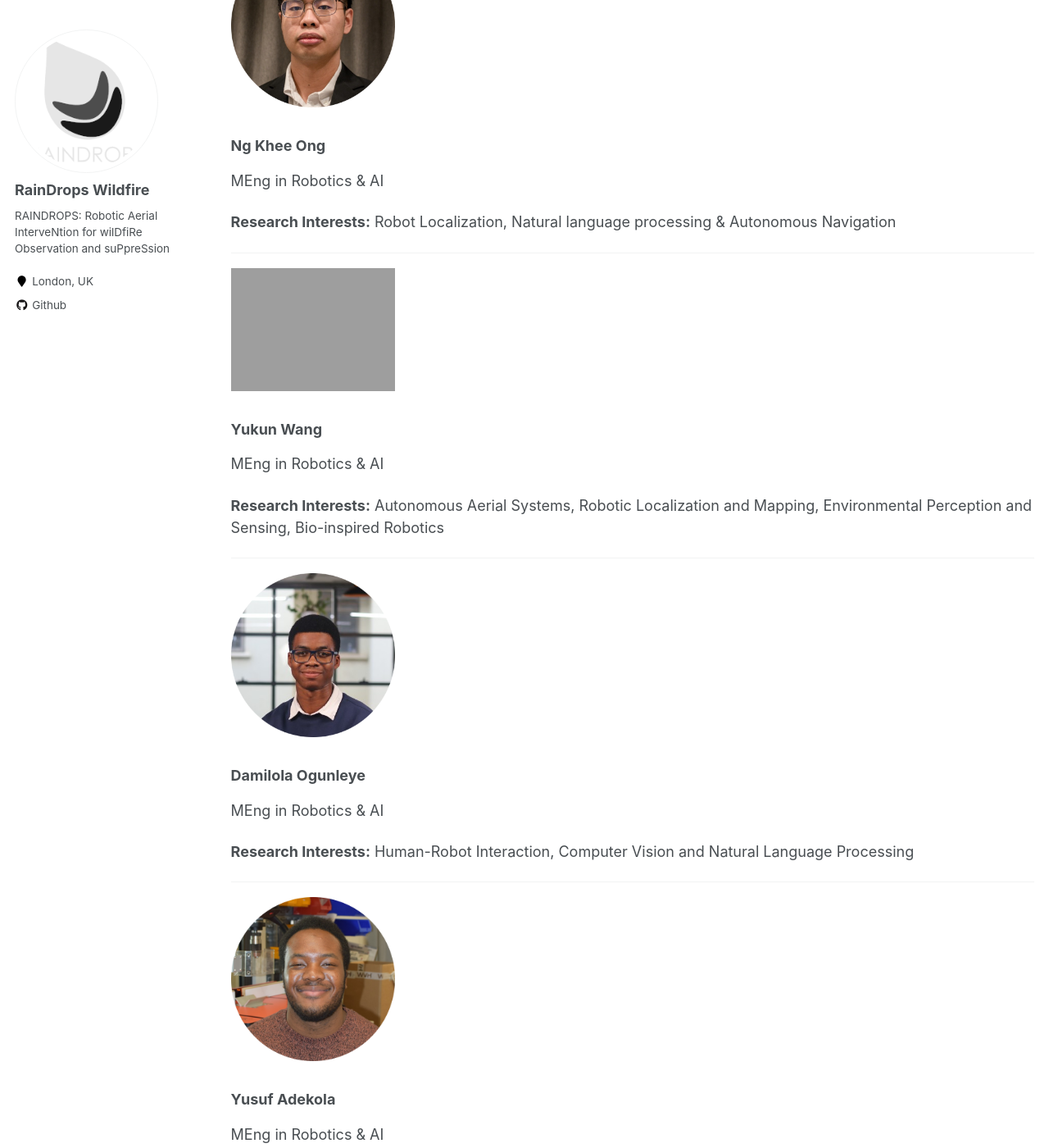
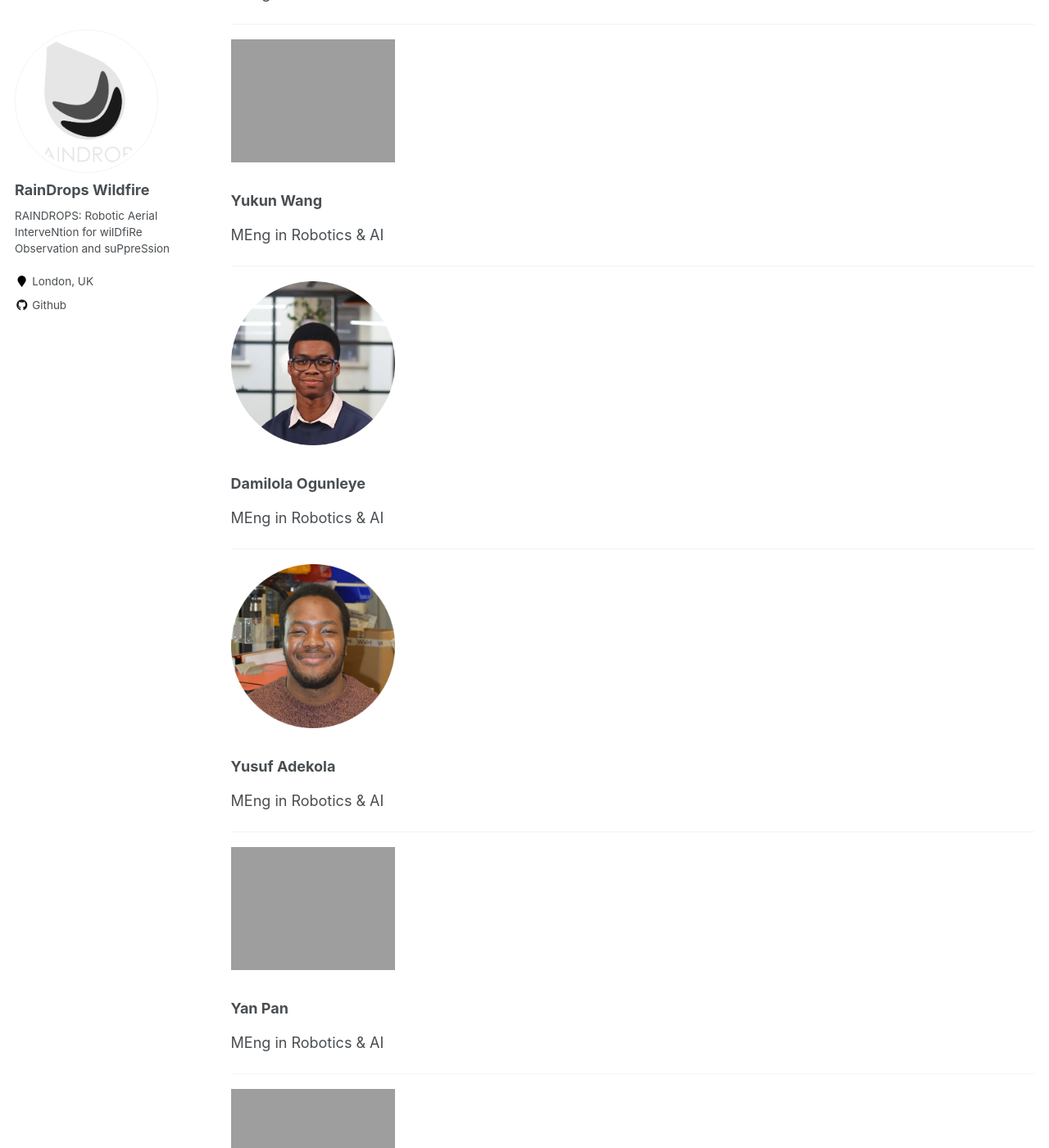
Before and after one commit to rpl-as-ucl/raindrops-wildfire, a Jekyll site: the page built from _pages/people.md, in a window 1280 px wide and 1400 px high, scrolled down 1743 px. Shown: the whole window at 82% size. Built offline with Jekyll 4.4.1, drawn with Linux system fonts in a browser that asks for light colours; some of the changed text lies outside the part shown.

Commit message:
Update people.md

```diff
--- a/_pages/people.md
+++ b/_pages/people.md
@@ -11,9 +11,6 @@ permalink: /people/
 
 **Professor in Robotics & AI**
 
-**Research Interests:** perception & learning for mobile robot navigation, articulated robot manipulation, and legged robot locomotion
-
-
 ## Students
 
 <img src='https://rpl-as-ucl.github.io/raindrops-wildfire/images/logos/SebastianRen.png' width="200">
@@ -22,15 +19,11 @@ permalink: /people/
 
 MEng in Robotics & AI
 
-**Research Interests:** Bionic Robots, Perception and Learning
-
 ---
 
 ### Hassan Shahzad
 
 MEng in Robotics & AI
-
-**Research Interests:** Intelligent Autonomous Systems, Human Robot Interaction, Mobile Robotics
 
 ---
 
@@ -40,8 +33,6 @@ MEng in Robotics & AI
 
 MEng in Robotics & AI
 
-**Research Interests:** ML, General Purpose Agent, Continuous time neural networks
-
 ---
 
 <img src='https://rpl-as-ucl.github.io/raindrops-wildfire/images/logos/NgKheeOng.png' width="200">
@@ -49,8 +40,6 @@ MEng in Robotics & AI
 ### Ng Khee Ong
 
 MEng in Robotics & AI
-
-**Research Interests:** Robot Localization, Natural language processing & Autonomous Navigation
 
 ---
 
@@ -60,8 +49,6 @@ MEng in Robotics & AI
 
 MEng in Robotics & AI
 
-**Research Interests:** Autonomous Aerial Systems, Robotic Localization and Mapping, Environmental Perception and Sensing, Bio-inspired Robotics
-
 ---
 
 <img src='https://rpl-as-ucl.github.io/raindrops-wildfire/images/logos/DamilolaOgunleye.png' width="200">
@@ -69,8 +56,6 @@ MEng in Robotics & AI
 ### Damilola Ogunleye
 
 MEng in Robotics & AI
-
-**Research Interests:** Human-Robot Interaction, Computer Vision and Natural Language Processing
 
 
 ---
@@ -81,4 +66,18 @@ MEng in Robotics & AI
 
 MEng in Robotics & AI
 
-**Research Interests:**
+---
+
+<img src='https://rpl-as-ucl.github.io/raindrops-wildfire/images/logos/YanPan.png' width="200">
+
+### Yan Pan
+
+MEng in Robotics & AI
+
+---
+
+<img src='https://rpl-as-ucl.github.io/raindrops-wildfire/images/logos/VaibhavMehra.png' width="200">
+
+### Vaibhav Mehra
+
+MEng in Robotics & AI
```
